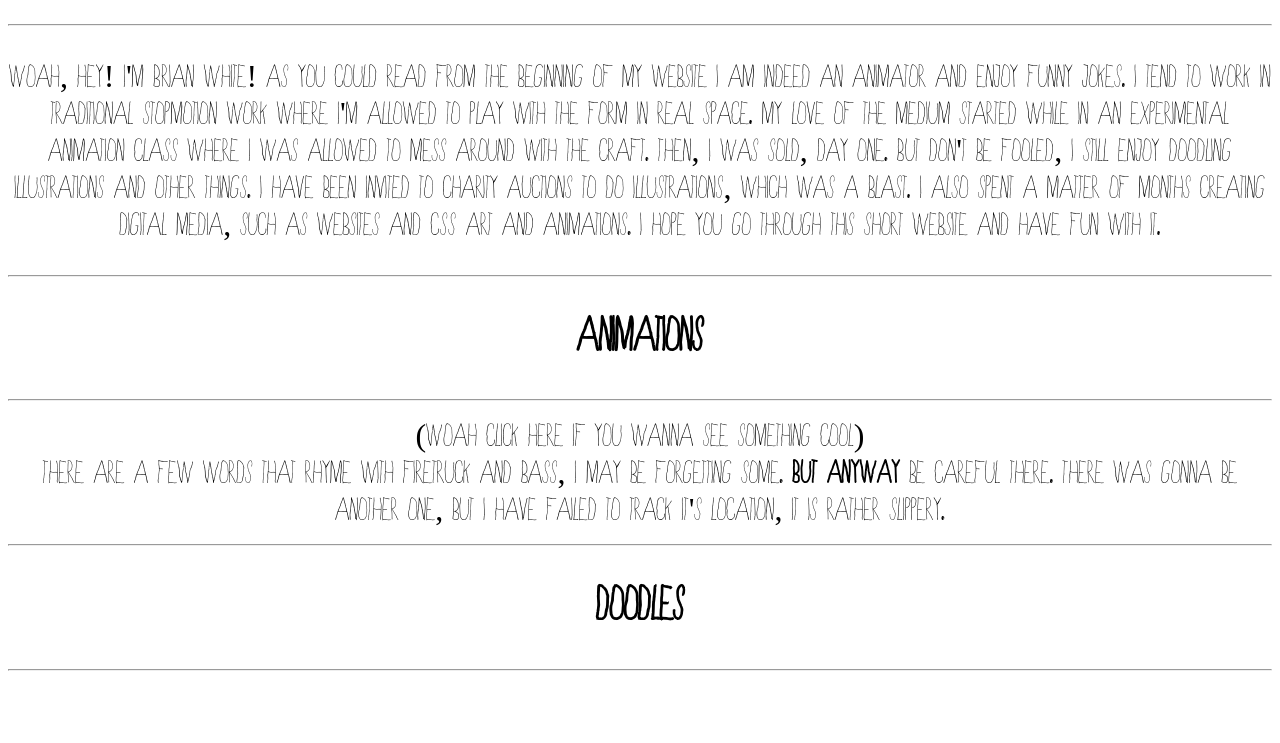
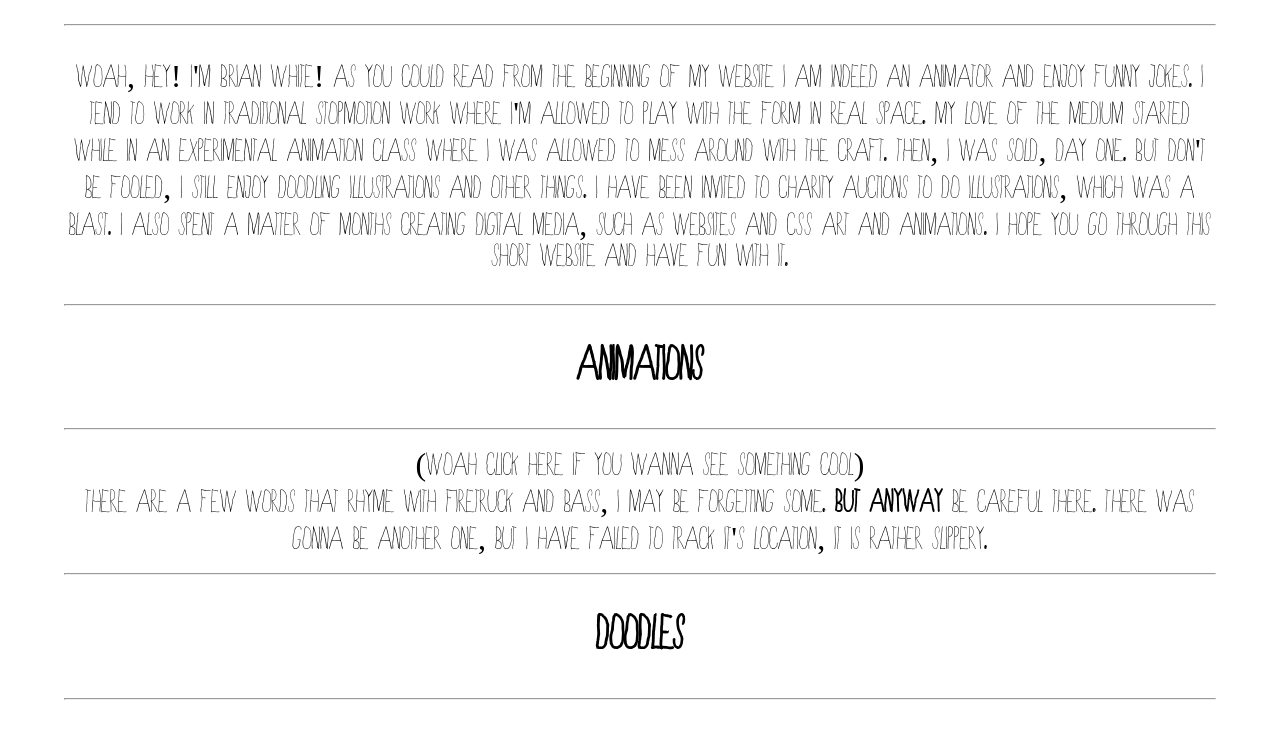
Before and after one commit to BrianGWhite/BrianGWhite.github.io, a plain HTML site: page FINALWEBSITE/index.html in a window 1280 px wide. Shown: the part 747-1490 px from the top of the page. Drawn offline with Linux system fonts and the light colour scheme.

Commit message:
Update screen.css

```diff
--- a/FINALWEBSITE/css/screen.css
+++ b/FINALWEBSITE/css/screen.css
@@ -16,6 +16,9 @@ body{
  font-family:Skinny;
   font-size:200%;
   background:#fff;
+width: 90%;
+max-width: 60em;
+margin: 0 auto;
 }
 img{
 	max-width: 75%;
```
